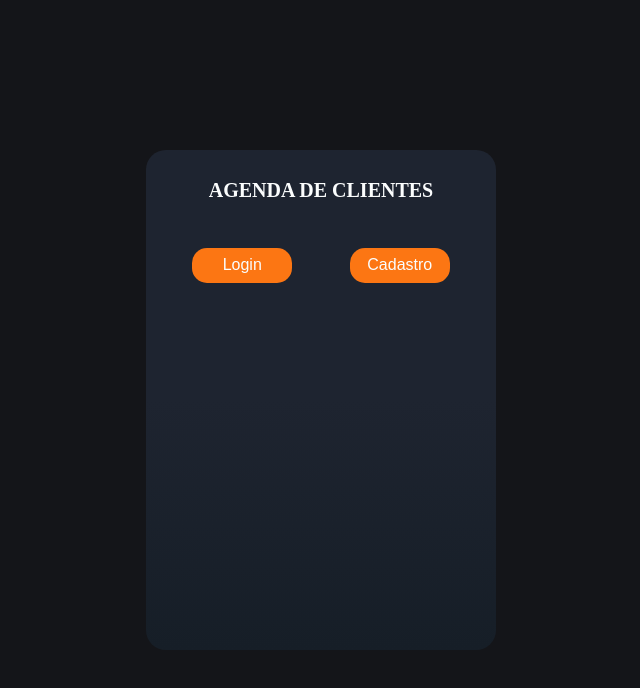
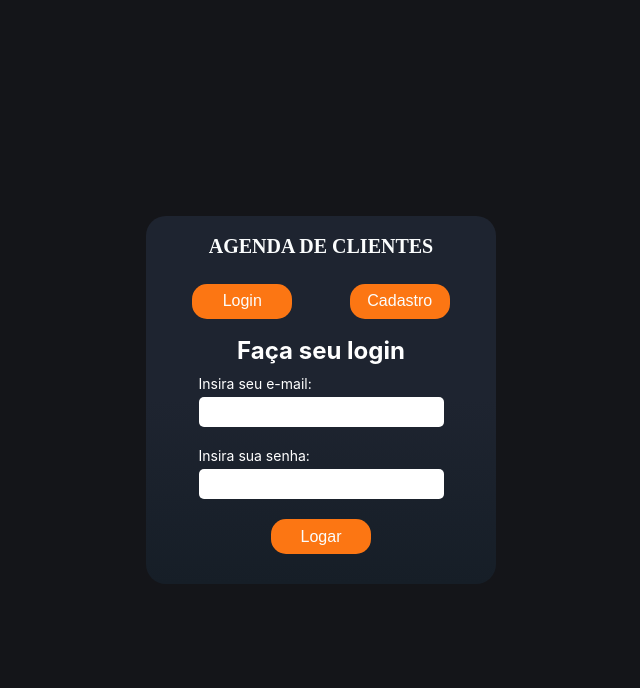
Before and after one commit to DiegoOlive29/front-client-contato, a React (Create React App) app in the folder projeto-lista-contatos/: page / in a window 1280 px wide. Shown: the top 688 px of the page, without its empty margins (319-959 px from the left). Built offline with nearby package versions, Linux system fonts and the light colour scheme.

Commit message:
Create form login basic and styled

```diff
--- a/projeto-lista-contatos/src/components/FormLogin/index.tsx
+++ b/projeto-lista-contatos/src/components/FormLogin/index.tsx
@@ -1,8 +1,22 @@
+import { ButtonFormsEnvio, FormLoginCamp } from "./styled"
+
 const FormLogin=() =>{
 
     return (
 
-    <div></div>
+    <FormLoginCamp onSubmit={()=>console.log("oi")}>
+        <h2>Faça seu login</h2>
+
+        <label htmlFor="">Insira seu e-mail:</label>
+        <input type="text" />
+
+        <label htmlFor="">Insira sua senha:</label>
+        <input type="text" />
+
+        <ButtonFormsEnvio>Logar</ButtonFormsEnvio>
+
+
+    </FormLoginCamp>
 
     )
 }
--- a/projeto-lista-contatos/src/components/FormLogin/styled.tsx
+++ b/projeto-lista-contatos/src/components/FormLogin/styled.tsx
@@ -1,5 +1,49 @@
 import styled from "styled-components"
 
-export const FormLogin = styled.form`
+export const FormLoginCamp = styled.form`
+        display             : flex;
+        flex-direction      : column;
+        width               : 100%;
+        height              : 50%;
+        align-items         : center;
+
+        margin-top          : 10px;
+
+    label{
+        margin-top          : 10px;
+        display             : flex;
+        align-items         : flex-start;
+        width               : 70%;
+        font-size           : 14px;
+    }
+    input{
+        margin-bottom       : 10px;
+        display             : flex;
+        align-items         : flex-start;
+        width               : 70%;
+        height              : 30px;
+        border-radius       : 5px;
+        border              : none;
+        margin-top          : 5px;
+        :hover{
+            border          : solid 2px var(--hoverbutton);
+        }
+    }
 
 `
+export const ButtonFormsEnvio =styled.button`
+  height                : 35px;
+  width                 : 100px;
+  padding               : 5px;
+  background-color      : var(--orangeDetail);
+  border                : none;
+  border-radius         : 15px;
+  font-size             : 16px;
+  color                 : var(--whitetext);
+  margin-top            : 10px;
+  :hover{
+    transition          : .3s;
+    background-color    : var(--hoverbutton);
+
+  }
+`
--- a/projeto-lista-contatos/src/components/ModalLoginCadastro/index.tsx
+++ b/projeto-lista-contatos/src/components/ModalLoginCadastro/index.tsx
@@ -1,6 +1,10 @@
+import { useState } from "react"
 import { HeaderContainer, MainContainer, ButtonCamps, ButtonForms } from "./styled"
+import FormCadastro from "../FormCadastro"
+import FormLogin from "../FormLogin"
 
 const ModalLoginCadastro=() =>{
+    const [form, setForm]= useState<boolean>(true)
 
     return (
 
@@ -14,6 +18,8 @@ const ModalLoginCadastro=() =>{
             <ButtonForms>Cadastro</ButtonForms>
 
         </ButtonCamps>
+
+        {form === true ? (<FormLogin/>) : (<FormCadastro/>)}
     </MainContainer>
 
     )
--- a/projeto-lista-contatos/src/components/ModalLoginCadastro/styled.tsx
+++ b/projeto-lista-contatos/src/components/ModalLoginCadastro/styled.tsx
@@ -2,8 +2,7 @@ import styled from "styled-components";
 
 export const MainContainer = styled.main`
   background: rgb(2,0,36);
-background: linear-gradient(0deg, var(--bodymodal2) 0%, var(--bodymodal1) 50%);
-  height                : 500px;
+  background: linear-gradient(0deg, var(--bodymodal2) 0%, var(--bodymodal1) 50%);
   width                 : 350px;
   border                : var(--detailcolor) 4px solid;
   border-radius         : 20px;
@@ -13,13 +12,13 @@ background: linear-gradient(0deg, var(--bodymodal2) 0%, var(--bodymodal1) 50%);
   align-items           : center;
   justify-content       : flex-start;
   gap                   : 10px;
-
+  padding-bottom        : 30px;
 
 `;
 
 export const HeaderContainer = styled.div`
   background-color      : var(--textTop);
-  height                : 80px;
+  height                : 60px;
   width                 : 100%;
   color                 : var(--whitetext);
   font-family           : 'Didot';
@@ -32,10 +31,11 @@ export const HeaderContainer = styled.div`
   border-radius         : 15px 15px 0px 0px ;
 
 
+
 `
 
 export const ButtonCamps = styled.div`
-  height                : 50px;
+  height                : 30px;
   width                 : 90%;
   display               : flex;
   flex-direction        : row;
```
Also changed, not shown: projeto-lista-contatos/src/styles/index.tsx (line endings or trailing spaces).
